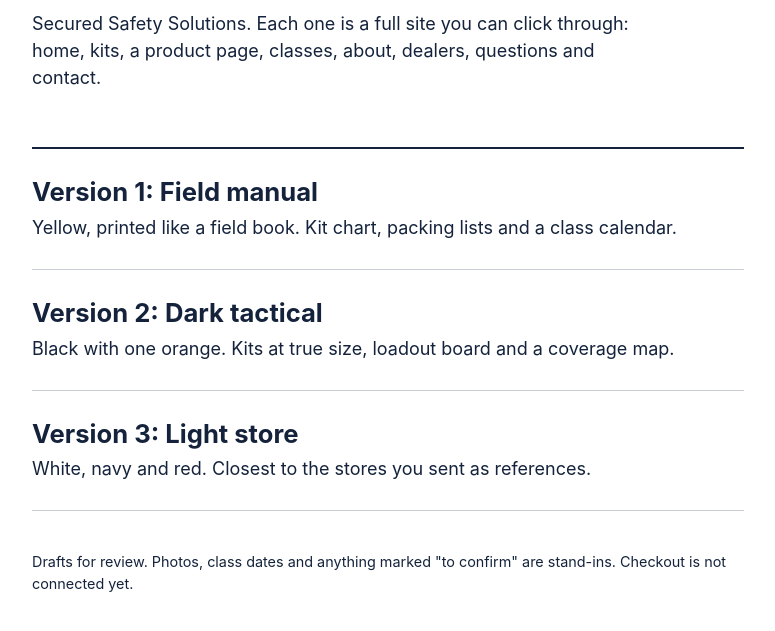
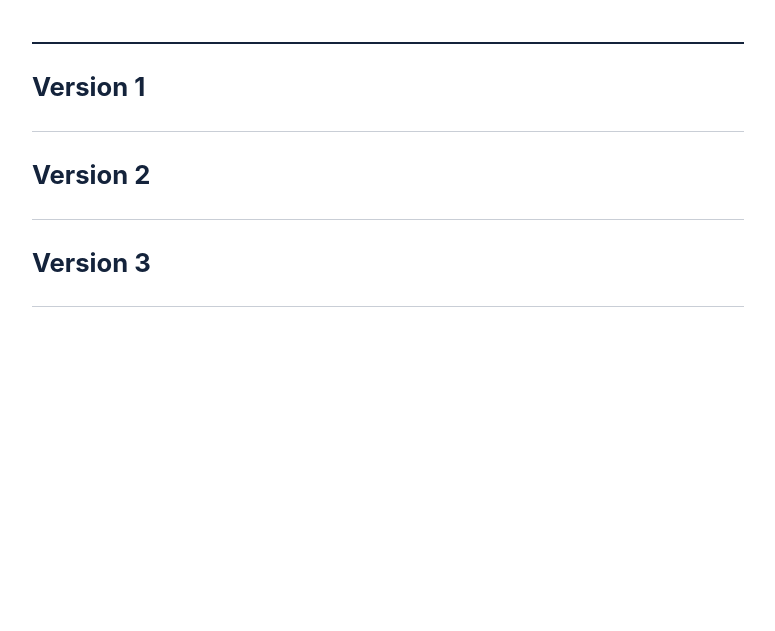
Before and after one commit to jborutskie-star/sss-website-drafts, a plain HTML site: page index.html in a window 1280 px wide. Shown: the part 135-766 px from the top of the page, without its empty margins (252-1027 px from the left). Drawn offline with Linux system fonts and the light colour scheme.

Commit message:
Simplify the drafts landing page to three links

```diff
--- a/index.html
+++ b/index.html
@@ -10,28 +10,21 @@
   * { box-sizing: border-box; }
   body { margin: 0; background: #fff; color: #14233B; font: 18px/1.5 -apple-system, BlinkMacSystemFont, "Helvetica Neue", Arial, sans-serif; }
   main { max-width: 760px; margin: 0 auto; padding: 72px 24px 96px; }
-  h1 { font-size: clamp(2.2rem, 7vw, 3.4rem); line-height: 1.05; letter-spacing: -0.02em; margin: 0 0 16px; }
-  p { margin: 0; }
-  .lede { max-width: 34em; }
-  ul { list-style: none; margin: 56px 0 0; padding: 0; border-top: 2px solid #14233B; }
+  h1 { font-size: clamp(2.2rem, 7vw, 3.4rem); line-height: 1.05; letter-spacing: -0.02em; margin: 0; }
+  ul { list-style: none; margin: 48px 0 0; padding: 0; border-top: 2px solid #14233B; }
   li { border-bottom: 1px solid #c9ced6; }
-  a { display: block; padding: 28px 0; color: inherit; text-decoration: none; }
-  a strong { display: block; font-size: 1.6rem; line-height: 1.2; }
-  a span { display: block; margin-top: 6px; }
-  a:hover strong, a:focus-visible strong { text-decoration: underline; text-underline-offset: 5px; }
-  .foot { margin-top: 40px; font-size: 0.9rem; }
+  a { display: block; padding: 28px 0; color: inherit; text-decoration: none; font-weight: 700; font-size: 1.6rem; line-height: 1.2; }
+  a:hover, a:focus-visible { text-decoration: underline; text-underline-offset: 5px; }
 </style>
 </head>
 <body>
 <main>
   <h1>Three website drafts</h1>
-  <p class="lede">Secured Safety Solutions. Each one is a full site you can click through: home, kits, a product page, classes, about, dealers, questions and contact.</p>
   <ul>
-    <li><a href="version-1/"><strong>Version 1: Field manual</strong><span>Yellow, printed like a field book. Kit chart, packing lists and a class calendar.</span></a></li>
-    <li><a href="version-2/"><strong>Version 2: Dark tactical</strong><span>Black with one orange. Kits at true size, loadout board and a coverage map.</span></a></li>
-    <li><a href="version-3/"><strong>Version 3: Light store</strong><span>White, navy and red. Closest to the stores you sent as references.</span></a></li>
+    <li><a href="version-1/">Version 1</a></li>
+    <li><a href="version-2/">Version 2</a></li>
+    <li><a href="version-3/">Version 3</a></li>
   </ul>
-  <p class="foot">Drafts for review. Photos, class dates and anything marked "to confirm" are stand-ins. Checkout is not connected yet.</p>
 </main>
 </body>
 </html>
```
